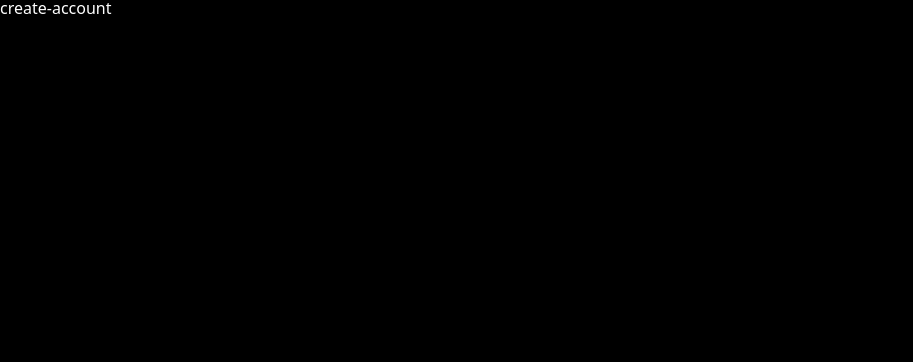
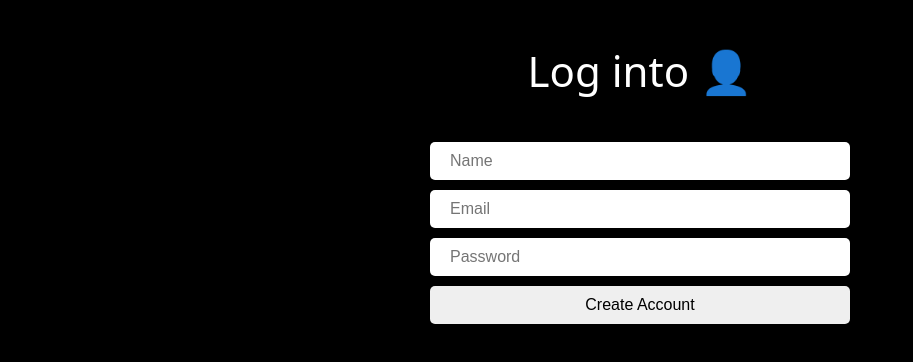
Before and after one commit to chaenii/nwitter-reloaded, a React (Vite) app: page /create-account in a window 1280 px wide. Shown: the top 362 px of the page, without its empty margins (0-913 px from the left). Built offline with nearby package versions, Linux system fonts and the light colour scheme.

Commit message:
make login form and form ui use styled components

```diff
--- a/src/App.tsx
+++ b/src/App.tsx
@@ -5,7 +5,7 @@
 import Login from "./routes/login";
 import CreateAccount from "./routes/create-account";
 import LoadingScreen from "./components/loading-screen";
-import { createGlobalStyle } from "styled-components";
+import styled, { createGlobalStyle } from "styled-components";
 import reset from "styled-reset";
 import { useEffect, useState } from "react";
 import { auth } from "./firebase";
@@ -48,6 +48,12 @@
   }
 `;
 
+const Wrapper = styled.div`
+  height: 100vh;
+  display: flex;
+  justify-content: center;
+`;
+
 const App = () => {
   const [isLoading, setLoading] = useState(true);
   const init = async () => {
@@ -61,8 +67,10 @@
 
   return (
     <>
-      <GlobalStyles />
-      {isLoading ? <LoadingScreen /> : <RouterProvider router={router} />}
+      <Wrapper>
+        <GlobalStyles />
+        {isLoading ? <LoadingScreen /> : <RouterProvider router={router} />}
+      </Wrapper>
     </>
   );
 };
--- a/src/routes/create-account.tsx
+++ b/src/routes/create-account.tsx
@@ -1,5 +1,92 @@
+import React, { useState } from "react";
+import styled from "styled-components";
+
+const Wrapper = styled.div`
+  height: 100%;
+  display: flex;
+  flex-direction: column;
+  align-items: center;
+  width: 420px;
+  padding: 50px 0px;
+`;
+
+const Title = styled.h1`
+  font-size: 42px;
+`;
+
+const Form = styled.form`
+  margin-top: 50px;
+  display: flex;
+  flex-direction: column;
+  gap: 10px;
+  width: 100%;
+`;
+
+const Input = styled.input`
+  padding: 10px 20px;
+  border-radius: 5px;
+  border: none;
+  width: 100%;
+  font-size: 16px;
+  &[type="submit"] {
+    cursor: pointer;
+    &:hover {
+      opacity: 0.8;
+    }
+  }
+`;
+
+const Error = styled.span`
+  font-weight: 600;
+  color: tomato;
+`;
+
 const CreateAccount = () => {
-  return <h1>create-account</h1>;
+  const [isLoading, setLoading] = useState(false);
+  const [name, setName] = useState("");
+  const [email, setEmail] = useState("");
+  const [password, setPassword] = useState("");
+  const [error, setError] = useState("");
+
+  const onChange = (e: React.ChangeEvent<HTMLInputElement>) => {
+    const {
+      target: { name, value },
+    } = e;
+
+    if (name === "name") {
+      setName(value);
+    } else if (name === "email") {
+      setEmail(value);
+    } else if (name === "password") {
+      setPassword(value);
+    }
+  };
+
+  const onSubmit = (e: React.FormEvent<HTMLFormElement>) => {
+    e.preventDefault();
+    try {
+      //create an account
+      //set the name of the user,
+      //redirect to the home page
+    } catch (error) {
+      //set error
+    } finally {
+      setLoading(false);
+    }
+  };
+
+  return (
+    <Wrapper>
+      <Title>Log into 👤</Title>
+      <Form onSubmit={onSubmit}>
+        <Input onChange={onChange} name="name" value={name} placeholder="Name" type="text" required />
+        <Input onChange={onChange} name="email" value={email} placeholder="Email" type="email" required />
+        <Input onChange={onChange} name="password" value={password} placeholder="Password" type="password" required />
+        <Input type="submit" value={isLoading ? "Loading" : "Create Account"} />
+      </Form>
+      {error !== "" ? <Error>{error}</Error> : null}
+    </Wrapper>
+  );
 };
 
 export default CreateAccount;
```
